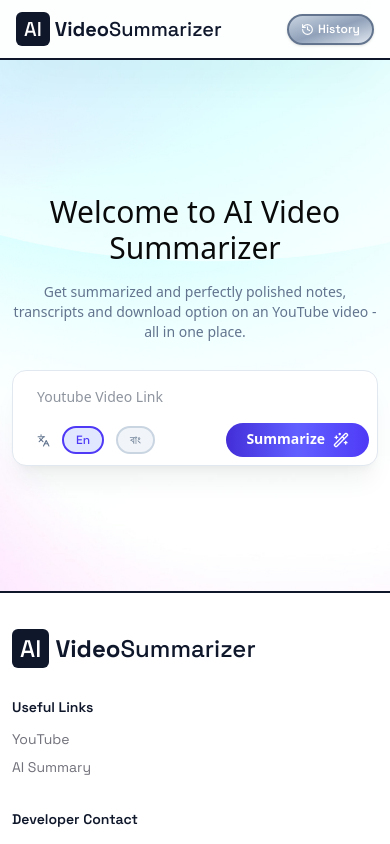
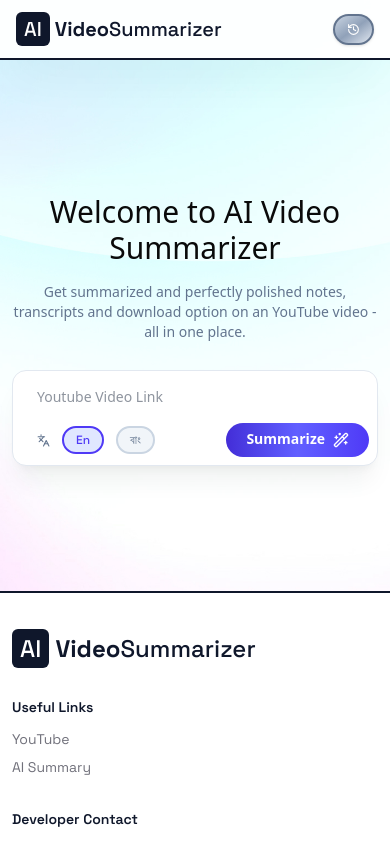
Before and after one commit to ShahSaminYasar/ai-video-summarizer, a Next.js app: page / in a window 390 px wide. Shown: the top 844 px of the page. Built offline with nearby package versions, Linux system fonts and the light colour scheme.

Commit message:
NextJS version fix

```diff
--- a/package.json
+++ b/package.json
@@ -19,7 +19,7 @@
     "lucide-react": "^0.554.0",
     "moment-timezone": "^0.6.0",
     "motion": "^12.23.25",
-    "next": "16.0.3",
+    "next": "16.0.7",
     "next-themes": "^0.4.6",
     "react": "19.2.0",
     "react-dom": "19.2.0",
--- a/src/components/Header.jsx
+++ b/src/components/Header.jsx
@@ -54,9 +54,15 @@
 
           <Link
             href={"/history"}
-            className="flex items-center flex-nowrap flex-row gap-1 rounded-full text-xs bg-linear-to-br from-slate-300 via-slate-400 to-slate-200 border-2 border-slate-500 font-semibold text-white h-[31px] justify-center px-3 shadow-sm transition-all duration-75 active:scale-95"
+            className="md:flex items-center flex-nowrap flex-row gap-1 rounded-full text-xs bg-linear-to-br from-slate-300 via-slate-400 to-slate-200 border-2 border-slate-500 font-semibold text-white h-[31px] justify-center px-3 shadow-sm transition-all duration-75 active:scale-95 hidden"
           >
             <History size={13} /> History
+          </Link>
+          <Link
+            href={"/history"}
+            className="flex items-center flex-nowrap flex-row gap-1 rounded-full text-xs bg-linear-to-br from-slate-300 via-slate-400 to-slate-200 border-2 border-slate-500 font-semibold text-white h-[31px] justify-center px-3 shadow-sm transition-all duration-75 active:scale-95 md:hidden"
+          >
+            <History size={13} />
           </Link>
         </div>
       </header>
```
Also changed, not shown: 1 other file (tests, documents, lock files or other folders).
